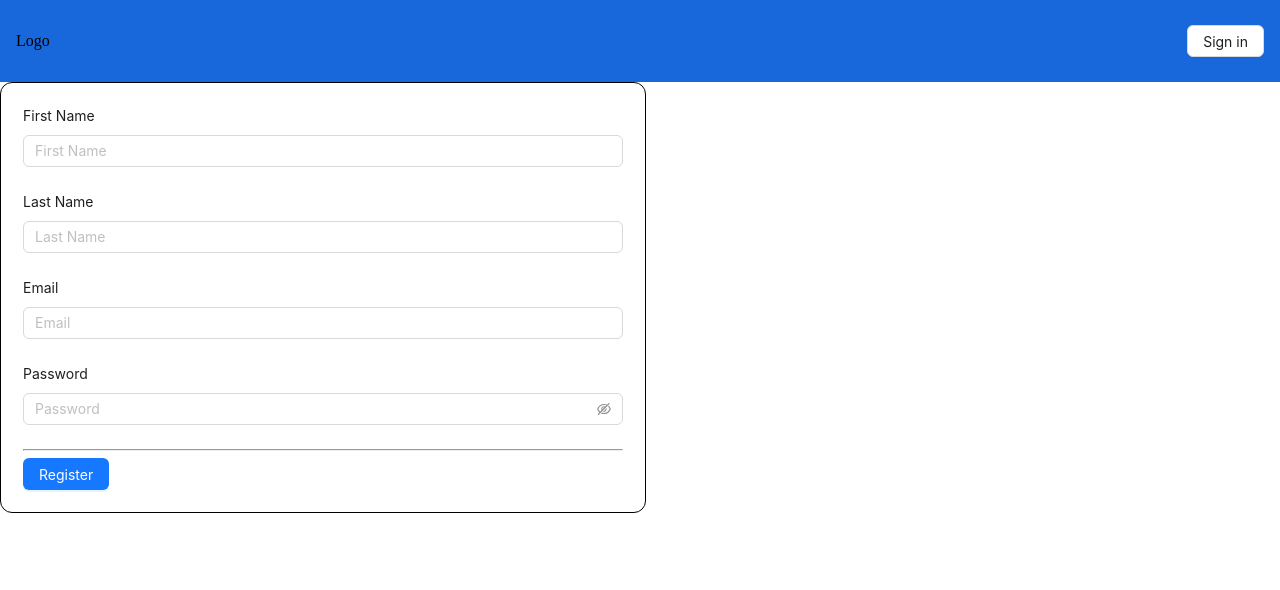
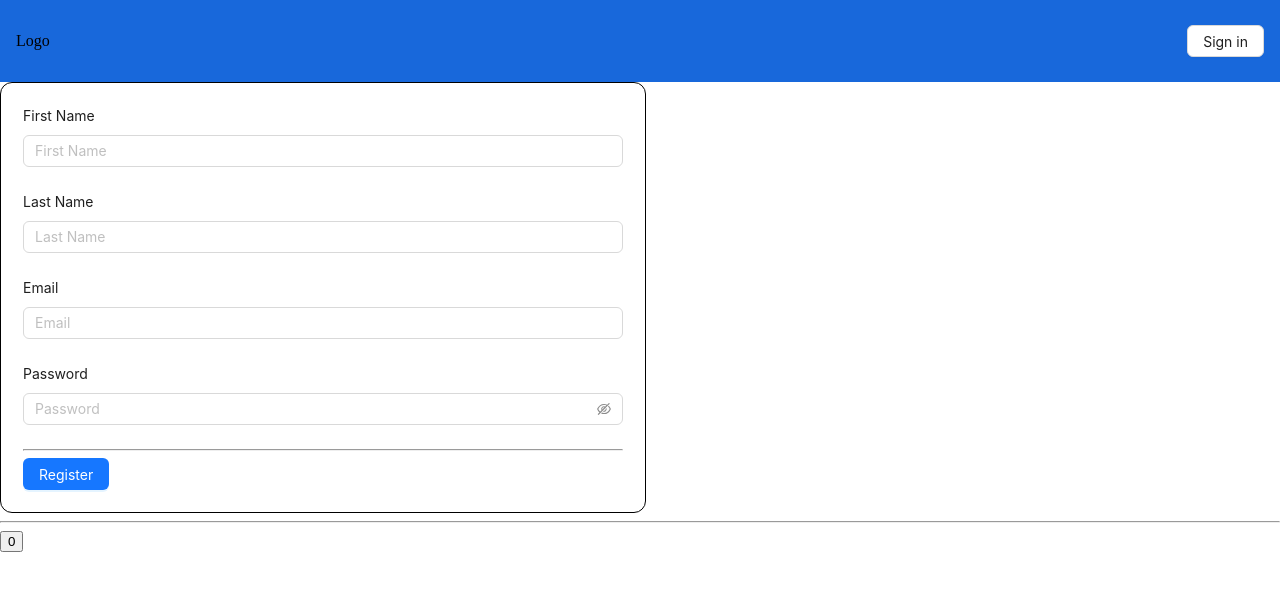
Before and after one commit to yurbeg/jira, a React (Create React App) app: page / in a window 1280 px wide. Shown: the top 590 px of the page. Built offline with nearby package versions, Linux system fonts and the light colour scheme.

Commit message:
add login

```diff
--- a/src/App.js
+++ b/src/App.js
@@ -1,11 +1,14 @@
 import Register from "./pages/register";
 import Header from "./components/global/Header";
+import Login from "./pages/login";
 import "./styles/global.css"
 const App = () => {
   return (
     <div id="divContainer">
       <Header />
       <Register />
+      <hr/>
+      <Login/>
     </div>
   );
 };
--- a/src/pages/login/index.js
+++ b/src/pages/login/index.js
@@ -1,17 +1,32 @@
-import React from "react"
-class Login extends React.Component{
-    constructor(){
-        super()
-    }
-    render(){
+import { useState } from "react";
+const Login = () => {
+  // let count = 0
 
-        return(
-            <div>
-                <h2>login</h2>
+  // const myUseStete = (initiailState)=> {
+  //   state = typeof initiailState == "function" ? myState(): myState
+  // }
+  const [count, setCount] = useState(0);
+  const hnadleIncrementCount = () => {
+    // setCount(count + 1)
 
-            </div>
-        )
-    }
-}
+    setCount(() => {
+      return count + 1;
+    });
+    setCount(() => {
+      return count + 1;
+    });
+    setCount(() => {
+      return count + 1;
+    });
+    setCount(() => {
+      return count + 1;
+    });
+  };
+  return (
+    <div>
+      <button onClick={hnadleIncrementCount}>{count}</button>
+    </div>
+  );
+};
 
-export default Login
+export default Login;
--- a/src/pages/register/index.js
+++ b/src/pages/register/index.js
@@ -1,70 +1,93 @@
-import React from "react"
+import React from "react";
 import { createUserWithEmailAndPassword } from "firebase/auth";
-import { auth }   from '../../services/firbease';
-import { Form,Button,Input, notification } from "antd"
-import './index.css'
+import { auth } from "../../services/firbease";
+import { Form, Button, Input, notification } from "antd";
+import "./index.css";
 
-class Register extends React.Component{
-    constructor(){
-        super()
+class Register extends React.Component {
+  constructor() {
+    super();
     this.state = {
-            firstName: '',
-            lastName:'',
-            email:'',
-            password:'',
-            loading:false
+      firstName: "",
+      lastName: "",
+      email: "",
+      password: "",
+      loading: false,
+    };
   }
-    }
-    handleChangeInput = e =>{
-        const { name , value } = e.target
+  handleChangeInput = (e) => {
+    const { name, value } = e.target;
+    this.setState({
+      [name]: value,
+    });
+  };
 
-        this.setState ({
-            [name]:value
+  handleRegister = async (e) => {
+    e.preventDefault();
+    const { email, password } = this.state;
+    this.setState({
+      loading: true,
+    });
+
+    try {
+      await createUserWithEmailAndPassword(auth, email, password);
+    } catch {
+    } finally {
+      this.setState({
+        loading: false,
       });
     }
-
-    handleRegister = async e=>{
-        e.preventDefault();
-        const {email, password } = this.state
-        this.setState({
-            loading:true
-        });
-
-        try{
-           await createUserWithEmailAndPassword(auth,email,password)
-        }
-        catch{
-
-        }
-        finally{
-            this.setState({
-                loading:false
-            })
-        }
-    }
-    render(){
-        const { loading } = this.state
-        return(
+  };
+  render() {
+    const { loading } = this.state;
+    return (
       <div className="auth_container">
-                    <Form layout="vertical" >
-                        <Form.Item label = "First Name">
-                            <Input name="firstName"  type="text" placeholder="First Name" onChange={this.handleChangeInput}/>
+        <Form layout="vertical">
+          <Form.Item label="First Name">
+            <Input
+              name="firstName"
+              type="text"
+              placeholder="First Name"
+              onChange={this.handleChangeInput}
+            />
           </Form.Item>
-                        <Form.Item label = "Last Name">
-                            <Input name="lastName" type="text" placeholder="Last Name"  onChange={this.handleChangeInput}/>
+          <Form.Item label="Last Name">
+            <Input
+              name="lastName"
+              type="text"
+              placeholder="Last Name"
+              onChange={this.handleChangeInput}
+            />
           </Form.Item>
-                        <Form.Item label = "Email">
-                            <Input  name="email" type="email" placeholder="Email"  onChange={this.handleChangeInput}/>
+          <Form.Item label="Email">
+            <Input
+              name="email"
+              type="email"
+              placeholder="Email"
+              onChange={this.handleChangeInput}
+            />
           </Form.Item>
-                        <Form.Item label = "Password">
-                            <Input.Password name="password" type="password" placeholder="Password" onChange={this.handleChangeInput}/>
+          <Form.Item label="Password">
+            <Input.Password
+              name="password"
+              type="password"
+              placeholder="Password"
+              onChange={this.handleChangeInput}
+            />
           </Form.Item>
-                        <hr/>
-                        <Button onClick={this.handleRegister} type="primary" loading={loading}> Register </Button>
+          <hr />
+          <Button
+            onClick={this.handleRegister}
+            type="primary"
+            loading={loading}
+          >
+            {" "}
+            Register{" "}
+          </Button>
         </Form>
       </div>
-        )
+    );
   }
 }
 
-export default Register
+export default Register;
```
Lines whose indentation alone changed are shown as unchanged.
